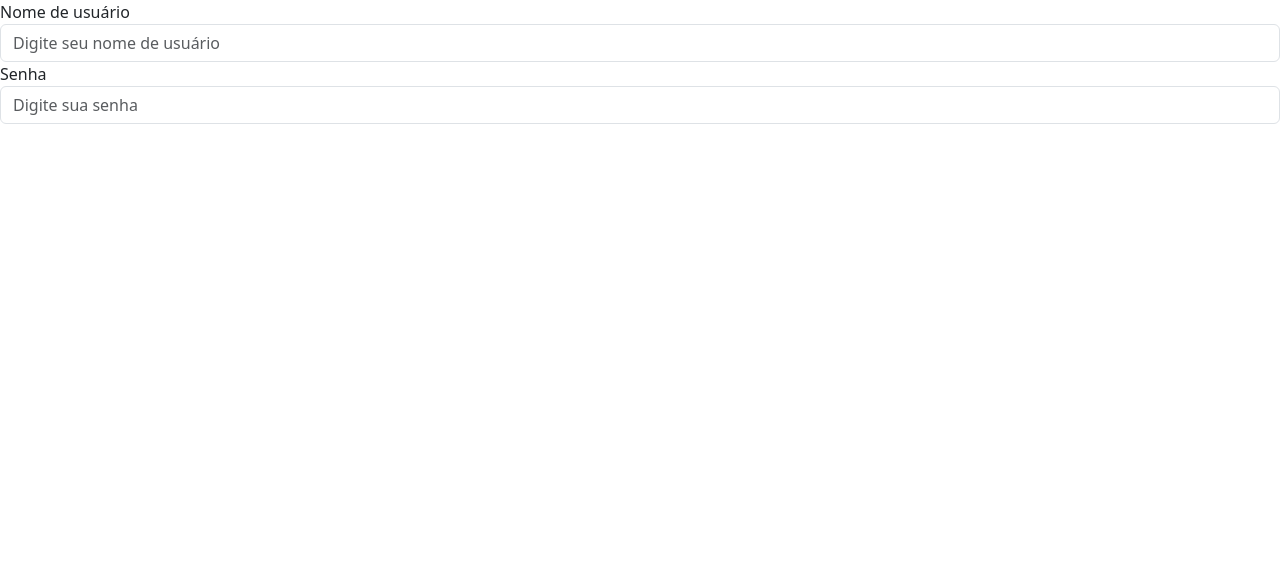
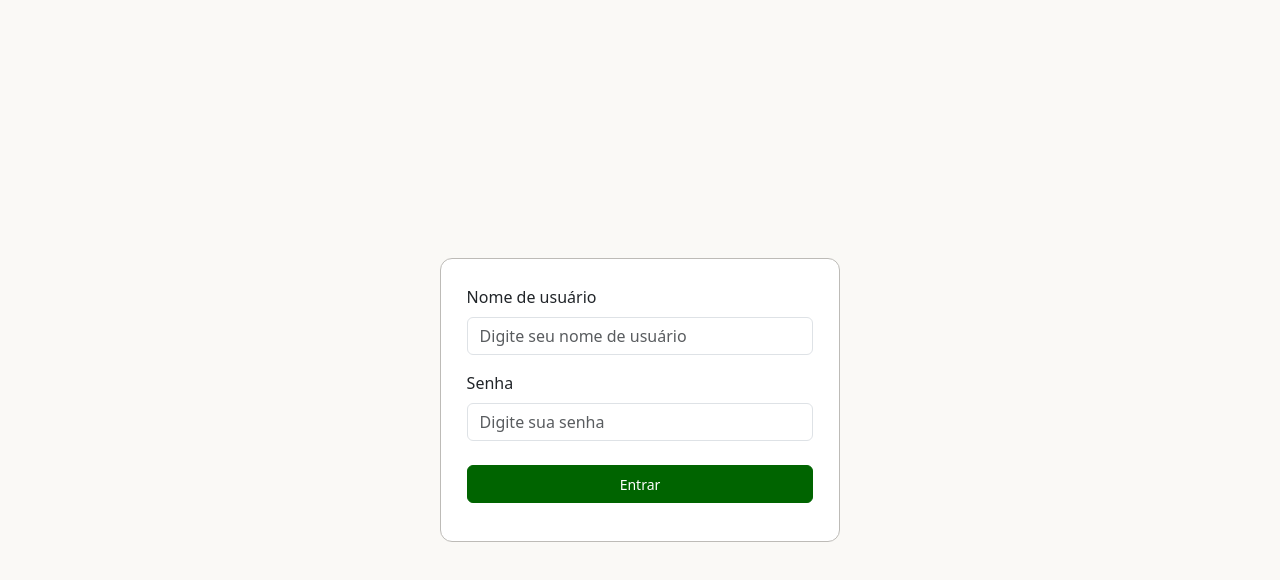
Before and after one commit to gabrielscapim/mestrado-projeto-pratico-treasury-challenge-stone, a React (Create React App) app in the folder frontend/: page /login in a window 1280 px wide. Shown: the top 580 px of the page. Built offline with nearby package versions, Linux system fonts and the light colour scheme.

Commit message:
feat/style: login page button and styles

```diff
--- a/frontend/src/pages/LoginPage.js
+++ b/frontend/src/pages/LoginPage.js
@@ -1,40 +1,78 @@
 import { useState } from "react";
+import styles from './LoginPage.module.css';
 
 function LoginPage() {
   const [userInput, setUserInput] = useState('');
   const [passwordInput, setPasswordInput] = useState('');
 
+  const buttonStyles = {
+    backgroundColor: '#006400',
+    border: '1px solid #006400',
+    height: '38px',
+    marginBottom: '12px',
+    marginTop: '8px',
+    width: '100%',
+    fontSize: '14px',
+  };
+  const inputStyle = {
+    marginBottom: '8px',
+  }
+  const labelStyle = {
+    marginBottom: '8px',
+  }
+  const inputContainerStyle = {
+    marginBottom: '16px',
+  }
+
   return (
-    <form>
-      <div className="form-group">
-        <label htmlFor="user-input" >
+    <section className={ styles['page-container'] }>
+      <form className={ styles['form-container'] }>
+        <div className="form-group" style={ inputContainerStyle }>
+          <label
+            htmlFor="user-input"
+            style={ labelStyle }
+          >
             Nome de usuário
           </label>
           <input
             className="form-control"
             id="user-input"
             type="text"
+            style={ inputStyle }
             name="userInput"
             value={ userInput }
             onChange={ ({ target: { value } }) => setUserInput(value) }
             placeholder="Digite seu nome de usuário"
           />
         </div>
-      <div className="form-group">
-        <label htmlFor="password-input" >
+        <div className="form-group" style={ inputContainerStyle }>
+          <label
+            htmlFor="password-input"
+            style={ labelStyle }
+          >
             Senha
           </label>
           <input
             className="form-control"
             id="password-input"
             type="password"
+            style={ inputStyle }
             name="passwordInput"
             value={ passwordInput }
             onChange={ ({ target: { value } }) => setPasswordInput(value) }
             placeholder="Digite sua senha"
           />
         </div>
+        <button
+          className="btn btn-primary"
+          id="login-button"
+          type="button"
+          style={ buttonStyles }
+        >
+          Entrar
+        </button>
       </form>
+    </section>
   )
 }
 
--- /dev/null
+++ b/frontend/src/pages/LoginPage.module.css
@@ -0,0 +1,17 @@
+.page-container {
+    width: 100%;
+    height: 100vh;
+    display: flex;
+    justify-content: center;
+    align-items: center;
+    background-color: #faf9f6;
+    font-size: '16px';
+}
+
+.form-container {
+    background-color: white;
+    width: 400px;
+    border: 1px solid #bdbbb7;
+    border-radius: 12px;
+    padding: 2%;
+}
```
Lines whose indentation alone changed are shown as unchanged.
